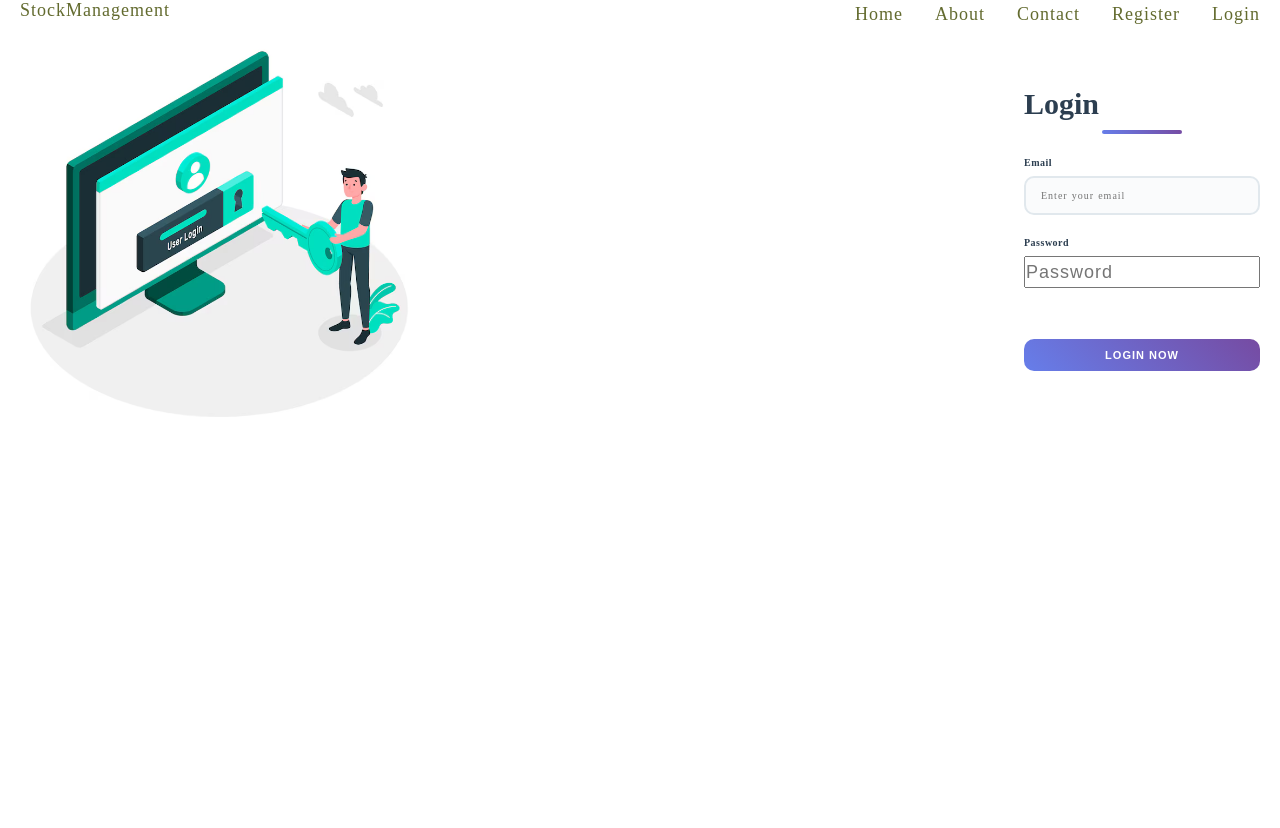
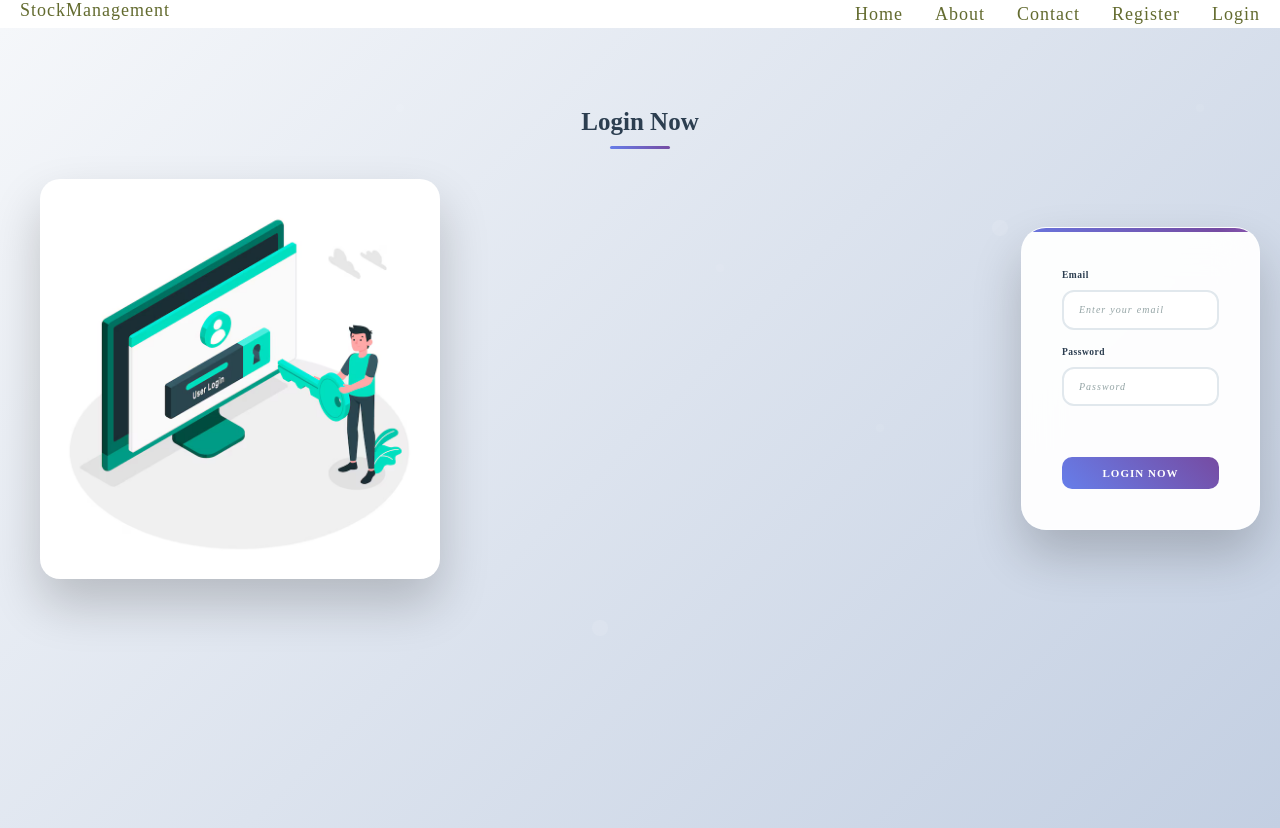
Before and after one commit to Suyogg2003/admin-panel, a React (Vite) app in the folder client/: page /login in a window 1280 px wide. Before the commit the page ends 800 px from the top, so only its background shows below. Built offline with nearby package versions, Linux system fonts and the light colour scheme.

Commit message:
change the position of the heading label

```diff
--- a/client/src/index.css
+++ b/client/src/index.css
@@ -97,6 +97,7 @@ button {
   max-width: 1200px;
   margin: 0 auto;
   padding: 0 20px;
+  justify-content: space-around;
 }
 
 .grid {
--- a/client/src/pages/Contact.jsx
+++ b/client/src/pages/Contact.jsx
@@ -1,4 +1,5 @@
 import { useState } from "react";
+import "../styles/contact.css";
 
 export const Contact = () => {
   const [contact, setContact] = useState({
--- a/client/src/pages/Login.jsx
+++ b/client/src/pages/Login.jsx
@@ -18,6 +18,7 @@ export const Login = () => {
     <section>
       <main>
         <div className="section-registration">
+          <h1 className="main-heading">Login Now</h1>
           <div className="container grid grid-two-cols">
             <div className="registration-image">
               <img
@@ -28,9 +29,6 @@ export const Login = () => {
               />
             </div>
             <div className="registration-form">
-              <h1 className="main-heading mb-3">Login</h1>
-              <br />
-
               <form onSubmit={handleSubmit}>
                 <div>
                   <label htmlFor="email">Email</label>
--- a/client/src/pages/Register.jsx
+++ b/client/src/pages/Register.jsx
@@ -1,4 +1,5 @@
 import { useState } from "react";
+import "../styles/register.css";
 
 export const Register = () => {
   const [user, setUser] = useState({
@@ -30,6 +31,7 @@ export const Register = () => {
       <section>
         <main>
           <div className="section-registration">
+            <h1 className="main-heading">Register Now</h1>
             <div className="container grid grid-two-cols">
               <div className="registration-image">
                 <img
@@ -40,7 +42,7 @@ export const Register = () => {
                 />
               </div>
               <div className="registration-form">
-                <h1 className="main-heading mb-3">registration form</h1>
+                {/* <h1 className="main-heading mb-3">registration form</h1> */}
                 <br />
 
                 <form onSubmit={handeleSubmit}>
```
